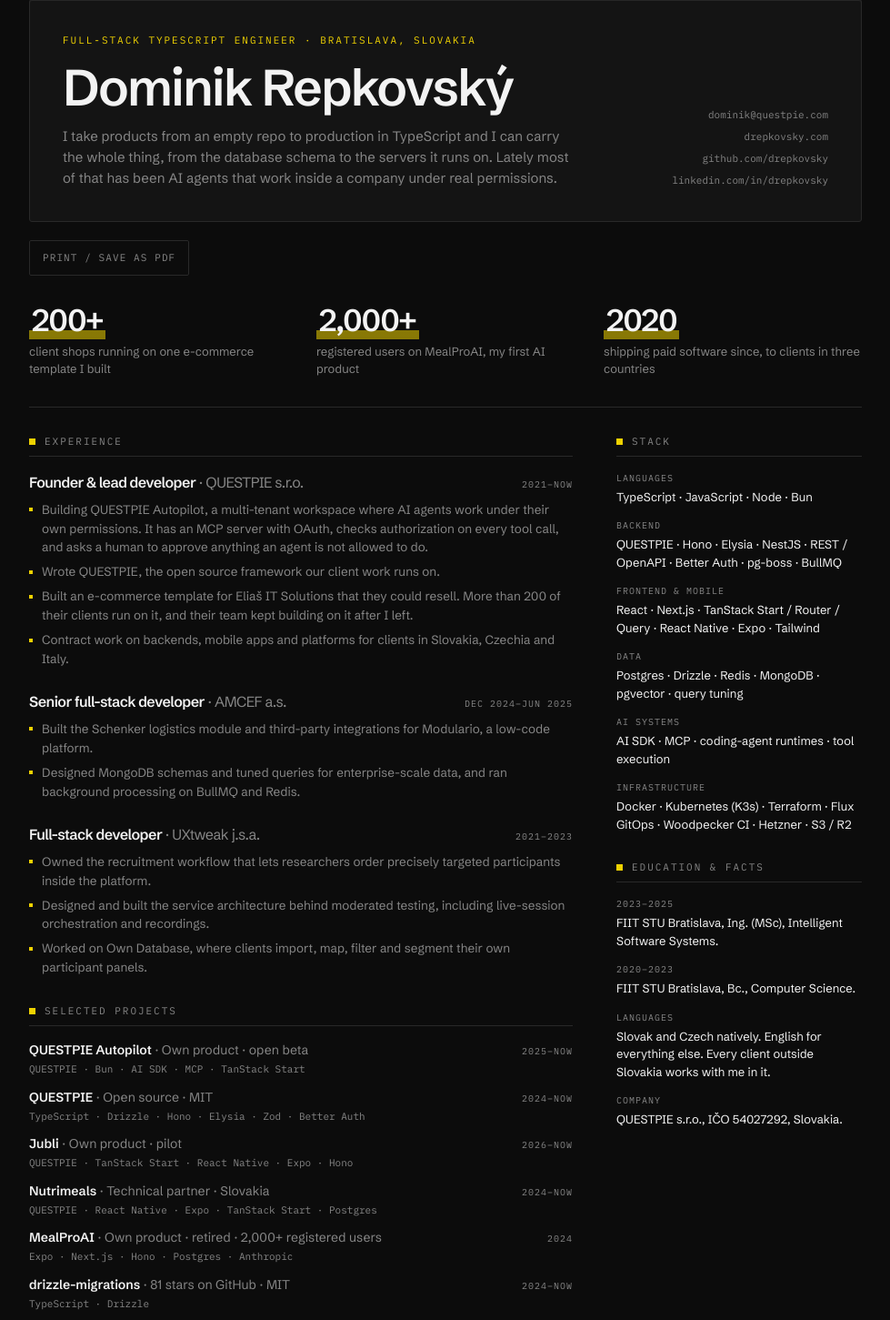
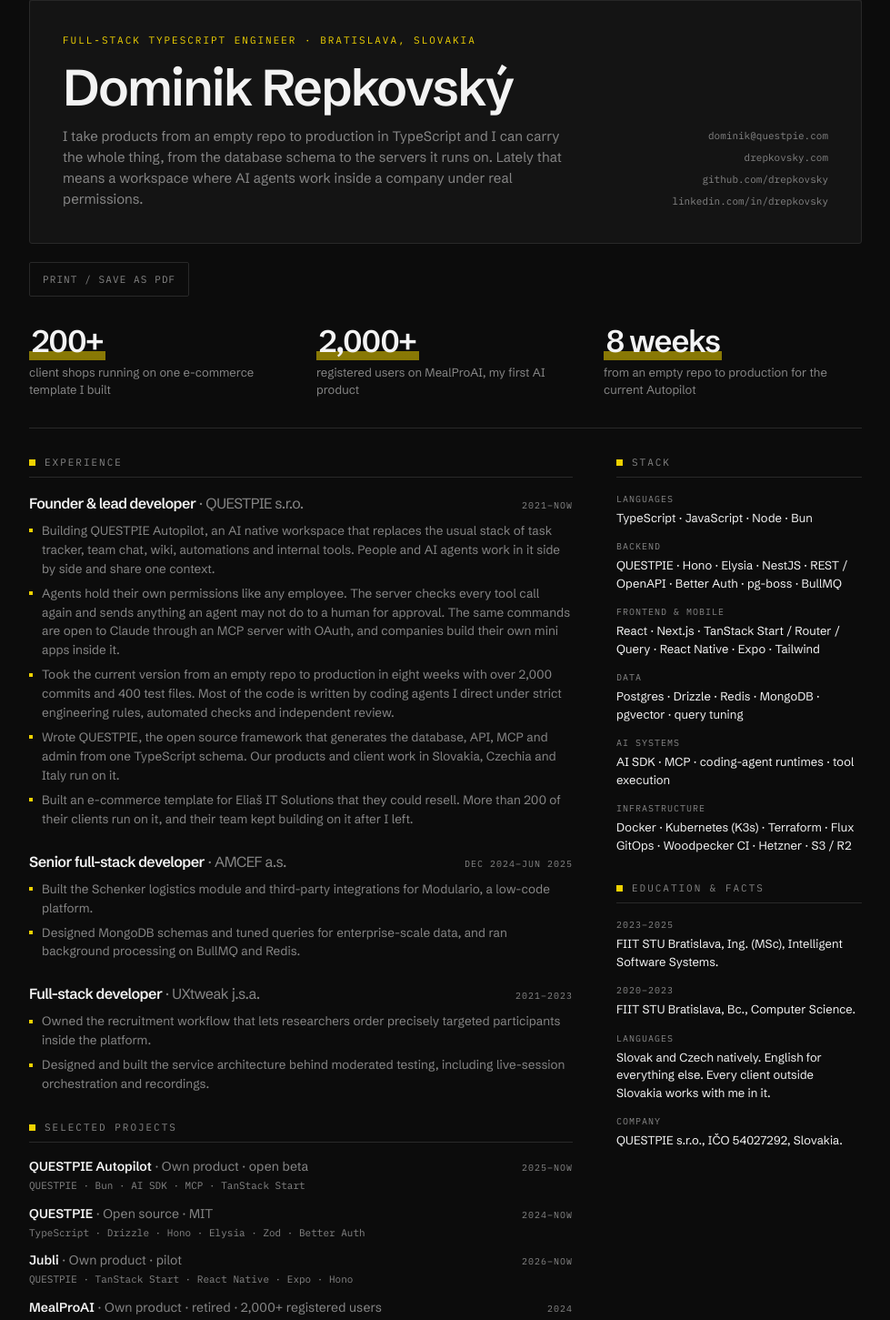
Before and after one commit to drepkovsky/drepkovsky, a Next.js app: page /cv in a window 1280 px wide. Shown: the part 114-1565 px from the top of the page at 91% size, without its empty margins (150-1129 px from the left). Built offline with nearby package versions, Linux system fonts and the light colour scheme; no server answers.

Commit message:
content: present Autopilot as the whole product and how it was built

```diff
--- a/src/app/globals.css
+++ b/src/app/globals.css
@@ -279,7 +279,7 @@
   }
 
   .cv-band > div {
-    max-width: 118mm !important;
+    max-width: 128mm !important;
     gap: 3.2mm !important;
   }
 
@@ -327,7 +327,7 @@
   .cv-grid {
     grid-template-columns: minmax(0, 1fr) 52mm !important;
     column-gap: 9mm !important;
-    padding: 0 14mm 10mm !important;
+    padding: 0 14mm 6mm !important;
   }
 
   .cv section {
--- a/src/content/cv.ts
+++ b/src/content/cv.ts
@@ -5,7 +5,7 @@
  */
 
 export const cvIntro =
-  "I take products from an empty repo to production in TypeScript and I can carry the whole thing, from the database schema to the servers it runs on. Lately most of that has been AI agents that work inside a company under real permissions.";
+  "I take products from an empty repo to production in TypeScript and I can carry the whole thing, from the database schema to the servers it runs on. Lately that means a workspace where AI agents work inside a company under real permissions.";
 
 /** Each figure is backed by an entry in work.ts; change them together. */
 export const cvFigures = [
@@ -18,8 +18,8 @@
     label: "registered users on MealProAI, my first AI product",
   },
   {
-    value: "2020",
-    label: "shipping paid software since, to clients in three countries",
+    value: "8 weeks",
+    label: "from an empty repo to production for the current Autopilot",
   },
 ] as const;
 
@@ -29,10 +29,11 @@
     org: "QUESTPIE s.r.o.",
     period: "2021–now",
     points: [
-      "Building QUESTPIE Autopilot, a multi-tenant workspace where AI agents work under their own permissions. It has an MCP server with OAuth, checks authorization on every tool call, and asks a human to approve anything an agent is not allowed to do.",
-      "Wrote QUESTPIE, the open source framework our client work runs on.",
+      "Building QUESTPIE Autopilot, an AI native workspace that replaces the usual stack of task tracker, team chat, wiki, automations and internal tools. People and AI agents work in it side by side and share one context.",
+      "Agents hold their own permissions like any employee. The server checks every tool call again and sends anything an agent may not do to a human for approval. The same commands are open to Claude through an MCP server with OAuth, and companies build their own mini apps inside it.",
+      "Took the current version from an empty repo to production in eight weeks with over 2,000 commits and 400 test files. Most of the code is written by coding agents I direct under strict engineering rules, automated checks and independent review.",
+      "Wrote QUESTPIE, the open source framework that generates the database, API, MCP and admin from one TypeScript schema. Our products and client work in Slovakia, Czechia and Italy run on it.",
       "Built an e-commerce template for Eliaš IT Solutions that they could resell. More than 200 of their clients run on it, and their team kept building on it after I left.",
-      "Contract work on backends, mobile apps and platforms for clients in Slovakia, Czechia and Italy.",
     ],
   },
   {
@@ -51,7 +52,6 @@
     points: [
       "Owned the recruitment workflow that lets researchers order precisely targeted participants inside the platform.",
       "Designed and built the service architecture behind moderated testing, including live-session orchestration and recordings.",
-      "Worked on Own Database, where clients import, map, filter and segment their own participant panels.",
     ],
   },
 ] as const;
@@ -61,10 +61,8 @@
   "autopilot",
   "questpie",
   "jubli",
-  "nutrimeals",
   "mealproai",
   "drizzle-migrations",
-  "agent-board",
 ] as const;
 
 export const cvSkills = [
--- a/src/content/work.ts
+++ b/src/content/work.ts
@@ -74,7 +74,7 @@
     sortYear: 2026.6,
     context: "Own product · open beta",
     summary:
-      "A workspace where a company's people and its AI agents work side by side: tasks, channels, a shared library and automations in one multi-tenant product. Every agent is its own actor with its own permissions, checked again on each tool call, and anything beyond its authority becomes an approval request for a human. Agents run on work machines, push their changes to a branch, and leave a reviewable record instead of a chat log. People reach the same commands from their own AI client through an MCP server with OAuth. Built on QUESTPIE.",
+      "An AI native workspace that replaces the usual stack of task tracker, team chat, wiki, automations and internal tools. People and AI agents work in it side by side and share one context, so an agent knows what the company knows. Every agent holds its own permissions like an employee, the server checks each tool call again, and anything beyond its authority goes to a human for approval. Companies build their own mini apps inside it, and people reach the same commands from Claude through an MCP server with OAuth. The current version went from an empty repo to production in eight weeks, mostly written by coding agents working under strict engineering rules, automated checks and independent review. Built on QUESTPIE.",
     stack: ["QUESTPIE", "Bun", "AI SDK", "MCP", "TanStack Start", "Postgres"],
     writeup: null,
   },
```
